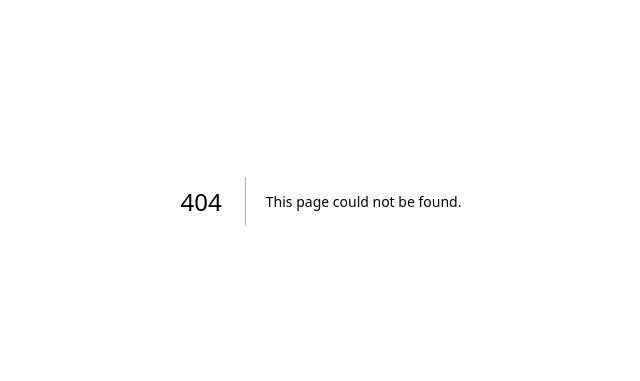
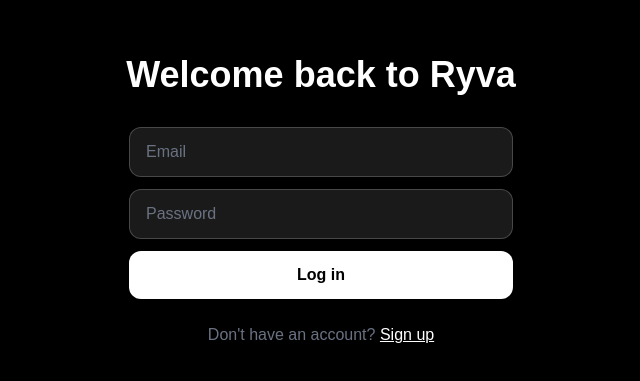
Before and after one commit to getryvaapp-lgtm/ryva, a Next.js app: page /login in a window 1280 px wide. Before the commit this address had no page. Shown: the part 199-580 px from the top of the page, without its empty margins (319-959 px from the left). Built offline with nearby package versions, Linux system fonts and the light colour scheme.

Commit message:
add signup, login, and dashboard pages

```diff
--- /dev/null
+++ b/app/dashboard/page.tsx
@@ -0,0 +1,63 @@
+'use client';
+
+import { useState, useEffect } from 'react';
+import { useRouter } from 'next/navigation';
+
+export default function Dashboard() {
+  const [email, setEmail] = useState('');
+  const [loading, setLoading] = useState(true);
+  const router = useRouter();
+
+  useEffect(() => {
+    const checkUser = async () => {
+      const { createClient } = await import('@supabase/supabase-js');
+      const supabase = createClient(
+        process.env.NEXT_PUBLIC_SUPABASE_URL!,
+        process.env.NEXT_PUBLIC_SUPABASE_ANON_KEY!
+      );
+
+      const { data } = await supabase.auth.getUser();
+
+      if (!data.user) {
+        router.push('/login');
+        return;
+      }
+
+      setEmail(data.user.email || '');
+      setLoading(false);
+    };
+
+    checkUser();
+  }, [router]);
+
+  const handleLogout = async () => {
+    const { createClient } = await import('@supabase/supabase-js');
+    const supabase = createClient(
+      process.env.NEXT_PUBLIC_SUPABASE_URL!,
+      process.env.NEXT_PUBLIC_SUPABASE_ANON_KEY!
+    );
+    await supabase.auth.signOut();
+    router.push('/login');
+  };
+
+  if (loading) {
+    return (
+      <main className="min-h-screen bg-black text-white flex items-center justify-center">
+        <p>Loading...</p>
+      </main>
+    );
+  }
+
+  return (
+    <main className="min-h-screen bg-black text-white flex flex-col items-center justify-center px-6">
+      <h1 className="text-3xl font-bold mb-4">Welcome to Ryva, {email}</h1>
+      <p className="text-gray-400 mb-8">Your dashboard is coming soon.</p>
+      <button
+        onClick={handleLogout}
+        className="bg-white text-black font-semibold py-3 px-6 rounded-xl hover:bg-gray-200 transition"
+      >
+        Log out
+      </button>
+    </main>
+  );
+}
--- /dev/null
+++ b/app/login/page.tsx
@@ -0,0 +1,85 @@
+'use client';
+
+import { useState } from 'react';
+import { useRouter } from 'next/navigation';
+
+export default function Login() {
+  const [email, setEmail] = useState('');
+  const [password, setPassword] = useState('');
+  const [error, setError] = useState('');
+  const [loading, setLoading] = useState(false);
+  const router = useRouter();
+
+  const handleLogin = async () => {
+    if (!email || !password) {
+      setError('Please fill in all fields');
+      return;
+    }
+    setLoading(true);
+    setError('');
+
+    try {
+      const { createClient } = await import('@supabase/supabase-js');
+      const supabase = createClient(
+        process.env.NEXT_PUBLIC_SUPABASE_URL!,
+        process.env.NEXT_PUBLIC_SUPABASE_ANON_KEY!
+      );
+
+      const { error } = await supabase.auth.signInWithPassword({
+        email,
+        password,
+      });
+
+      if (error) {
+        setError(error.message);
+        setLoading(false);
+        return;
+      }
+
+      router.push('/dashboard');
+    } catch (e) {
+      setError('Something went wrong. Please try again.');
+      setLoading(false);
+    }
+  };
+
+  return (
+    <main className="min-h-screen bg-black text-white flex flex-col items-center justify-center px-6">
+      <h1 className="text-4xl font-bold mb-8">Welcome back to Ryva</h1>
+
+      <div className="flex flex-col gap-3 w-full max-w-sm">
+        <input
+          type="email"
+          placeholder="Email"
+          value={email}
+          onChange={(e) => setEmail(e.target.value)}
+          className="w-full px-4 py-3 rounded-xl bg-white/10 border border-white/20 text-white placeholder-gray-500 focus:outline-none focus:border-white"
+        />
+        <input
+          type="password"
+          placeholder="Password"
+          value={password}
+          onChange={(e) => setPassword(e.target.value)}
+          className="w-full px-4 py-3 rounded-xl bg-white/10 border border-white/20 text-white placeholder-gray-500 focus:outline-none focus:border-white"
+        />
+
+        {error && <p className="text-red-400 text-sm">{error}</p>}
+
+        <button
+          onClick={handleLogin}
+          disabled={loading}
+          className="w-full bg-white text-black font-semibold py-3 rounded-xl hover:bg-gray-200 transition"
+        >
+          {loading ? 'Logging in...' : 'Log in'}
+        </button>
+      </div>
+
+      <p className="text-gray-500 mt-6">
+        Don't have an account?{' '}
+        <a href="/signup" className="text-white underline">
+          Sign up
+        </a>
+      </p>
+    </main>
+  );
+}
--- /dev/null
+++ b/app/signup/page.tsx
@@ -0,0 +1,85 @@
+'use client';
+
+import { useState } from 'react';
+import { useRouter } from 'next/navigation';
+
+export default function SignUp() {
+  const [email, setEmail] = useState('');
+  const [password, setPassword] = useState('');
+  const [error, setError] = useState('');
+  const [loading, setLoading] = useState(false);
+  const router = useRouter();
+
+  const handleSignUp = async () => {
+    if (!email || !password) {
+      setError('Please fill in all fields');
+      return;
+    }
+    setLoading(true);
+    setError('');
+
+    try {
+      const { createClient } = await import('@supabase/supabase-js');
+      const supabase = createClient(
+        process.env.NEXT_PUBLIC_SUPABASE_URL!,
+        process.env.NEXT_PUBLIC_SUPABASE_ANON_KEY!
+      );
+
+      const { error } = await supabase.auth.signUp({
+        email,
+        password,
+      });
+
+      if (error) {
+        setError(error.message);
+        setLoading(false);
+        return;
+      }
+
+      router.push('/dashboard');
+    } catch (e) {
+      setError('Something went wrong. Please try again.');
+      setLoading(false);
+    }
+  };
+
+  return (
+    <main className="min-h-screen bg-black text-white flex flex-col items-center justify-center px-6">
+      <h1 className="text-4xl font-bold mb-8">Create your Ryva account</h1>
+
+      <div className="flex flex-col gap-3 w-full max-w-sm">
+        <input
+          type="email"
+          placeholder="Email"
+          value={email}
+          onChange={(e) => setEmail(e.target.value)}
+          className="w-full px-4 py-3 rounded-xl bg-white/10 border border-white/20 text-white placeholder-gray-500 focus:outline-none focus:border-white"
+        />
+        <input
+          type="password"
+          placeholder="Password"
+          value={password}
+          onChange={(e) => setPassword(e.target.value)}
+          className="w-full px-4 py-3 rounded-xl bg-white/10 border border-white/20 text-white placeholder-gray-500 focus:outline-none focus:border-white"
+        />
+
+        {error && <p className="text-red-400 text-sm">{error}</p>}
+
+        <button
+          onClick={handleSignUp}
+          disabled={loading}
+          className="w-full bg-white text-black font-semibold py-3 rounded-xl hover:bg-gray-200 transition"
+        >
+          {loading ? 'Creating account...' : 'Sign up'}
+        </button>
+      </div>
+
+      <p className="text-gray-500 mt-6">
+        Already have an account?{' '}
+        <a href="/login" className="text-white underline">
+          Log in
+        </a>
+      </p>
+    </main>
+  );
+}
```
